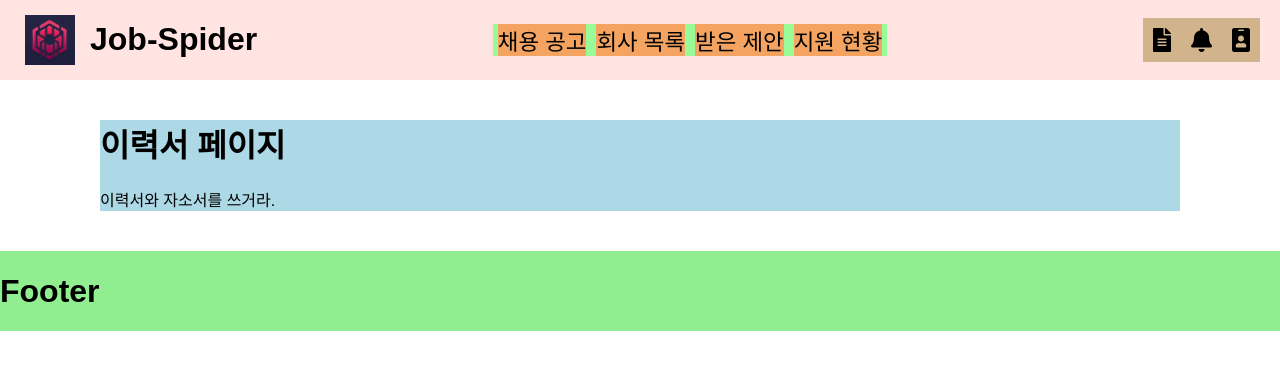
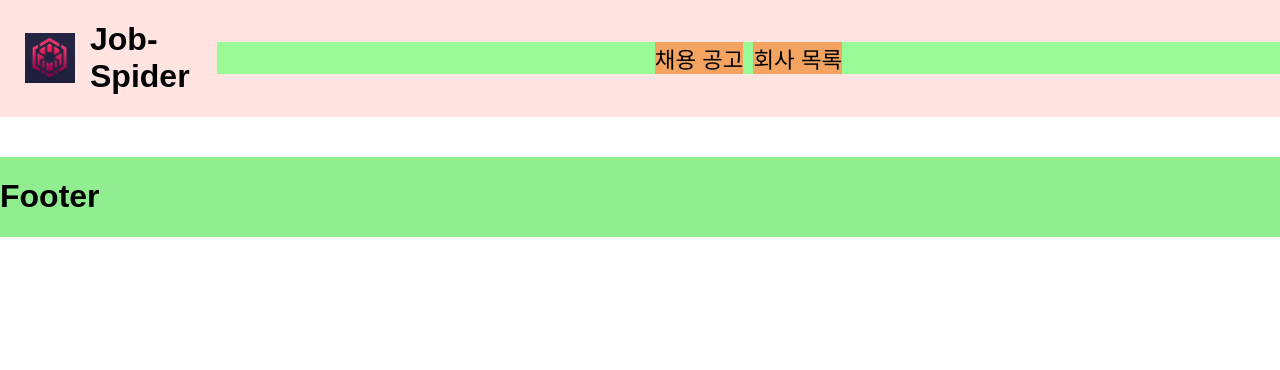
Before and after one commit to dragonsuperf/job-spider, a React (Create React App) app in the folder frontend/: page /resume in a window 1280 px wide. Shown: the top 370 px of the page. Built offline with nearby package versions, Linux system fonts and the light colour scheme.

Commit message:
메뉴 수정

```diff
--- a/frontend/src/components/companyTables/companyTable.js
+++ b/frontend/src/components/companyTables/companyTable.js
@@ -1,10 +1,10 @@
 import React, { Fragment } from "react";
 import CompanyList from "./companyList";
 import { Link } from "react-router-dom";
-import {randomMinMax} from '../../utils/utilFunctions'
+import { randomMinMax } from "../../utils/utilFunctions";
 
 const CompanyCard = (props) => {
-    const setLogo = (num) => `/images/logos/${randomMinMax(0, num)}.png`;
+  const setLogo = (num) => `/images/logos/${randomMinMax(0, num)}.png`;
   return (
     <li className="company_card">
       <Link>
--- a/frontend/src/layouts/container.js
+++ b/frontend/src/layouts/container.js
@@ -1,4 +1,4 @@
-import React from 'react';
+import React, { Fragment } from 'react';
 import { Route } from 'react-router-dom'
 import { HeaderNav } from './headerNav';
 // import { Content } from './content';
@@ -7,17 +7,17 @@ import { RecruitArea, OfferArea, CompanyPage, ResumePage, ApplicationArea } from
 
 const Container = () => {
     return (
-        <div>
+        <Fragment>
             <HeaderNav/>
             <div className="contentArea">
                 <Route path="/" exact={true} component={RecruitArea}/>
                 <Route path="/company" component={CompanyPage}/>
-                <Route path="/offer" component={OfferArea}/>
+                {/* <Route path="/offer" component={OfferArea}/>
                 <Route path="/application" component={ApplicationArea}/>
-                <Route path="/resume" component={ResumePage}/>
+                <Route path="/resume" component={ResumePage}/> */}
             </div>
             <Footer/>
-        </div>
+        </Fragment>
     )
 }
 
--- a/frontend/src/layouts/headerNav.js
+++ b/frontend/src/layouts/headerNav.js
@@ -23,43 +23,27 @@ export const HeaderNav = () => {
                             회사 목록
                         </Link>
                     </li>
-                    <li className="menu_item">
-                        <Link to="offer" className="menu_item__link">
-                            받은 제안
-                        </Link>
-                    </li>
-                    <li className="menu_item">
-                        <Link to="application" className="menu_item__link">
-                            지원 현황
-                        </Link>
-                    </li>
                 </ul>
             </nav>
-            <div className="nav_user">
+            {/* <div className="nav_user">
                 <ul className="nav_links">
                     <li className="nav_link">
                         <Link className="nav_link__href" to="resume">
                             <i className="nav_icon fas fa-file-alt" title="이력서"></i>
                         </Link>
-                        {/* 툴팁 */}
                         <p className="icon_tooltip">이력서</p>
                     </li>
                     <li className="nav_link">
                         <i className="nav_icon fas fa-bell" title="알림"></i>
-                        {/* 툴팁 */}
                         <p className="icon_tooltip">알림</p>
                     </li>
                     <li className="nav_link">
                         <i className="nav_icon fas fa-id-badge" title="마이페이지"></i>
-                        {/* 툴팁 */}
                         <p className="icon_tooltip">마이페이지</p>
                     </li>
-
                 </ul>
-            </div>
-            <img className="mobile_menu__icon" src="/images/menus/burger.png">
-
-            </img>
+                </div> */}
+            <img className="mobile_menu__icon" src="/images/menus/burger.png"/>
         </header>
     )
 }
--- a/frontend/src/style/container.css
+++ b/frontend/src/style/container.css
@@ -6,6 +6,7 @@ header {
     justify-content: space-between;
     background: mistyrose;
     align-items: center;
+    justify-content: flex-start;
 }
 
 .contentArea {
@@ -35,15 +36,22 @@ footer {
     display: flex;
     direction: row;
     align-items: center;
+
 }
 
 .site_title{
     margin-left: 10px;
     padding: 0px;
+
 }
 
 .site_logo{
     margin: 5px;
+}
+
+.nav_center {
+    width: 100%;
+    text-align: center;
 }
 
 @media screen and (max-width: 576px) {
@@ -70,6 +78,7 @@ footer {
     padding: 0px;
     display: flex;
     direction: row;
+    justify-content: center;
 }
 
 .menu_item{
```
